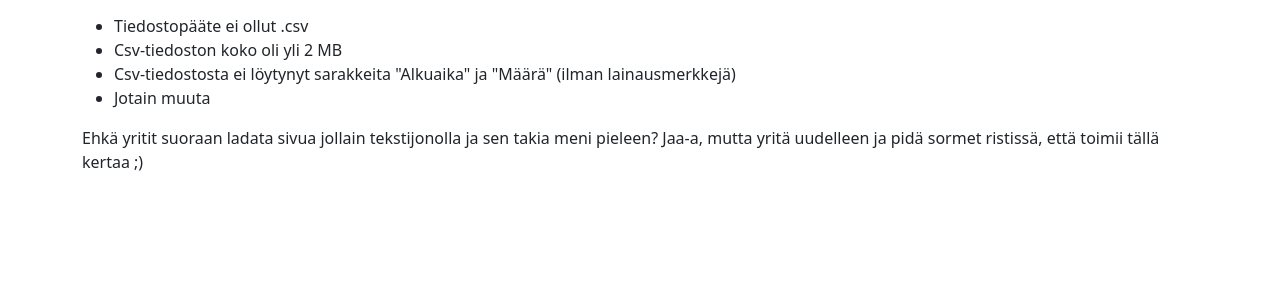
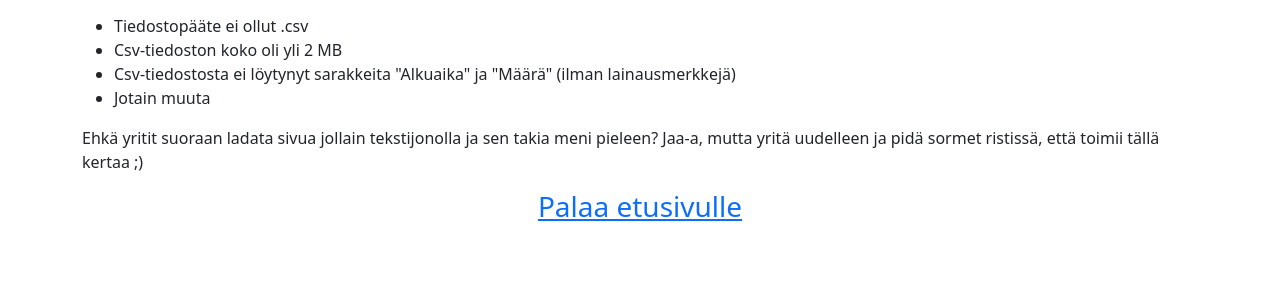
Before and after one commit to traunio/sahkonhinta, a Flask app: a page that uses sahkonhinta/templates/error.html in a window 1280 px wide. Shown: the part 384-684 px from the top of the page. Run offline with Flask 2, Linux system fonts and the light colour scheme; data that the repository does not hold is empty.

Commit message:
Add link to frontpage from error page

```diff
--- a/sahkonhinta/templates/error.html
+++ b/sahkonhinta/templates/error.html
@@ -20,4 +20,9 @@
 
   <p> Ehkä yritit suoraan ladata sivua jollain tekstijonolla ja sen takia meni pieleen? Jaa-a, mutta yritä uudelleen ja pidä sormet ristissä, että toimii tällä kertaa ;)</p>
 </div>
+
+<div class="container">
+  <h3 class="pb-3 text-center"><a href="/">Palaa etusivulle</a></h3>
+
+</div>
 {% endblock %}
```
